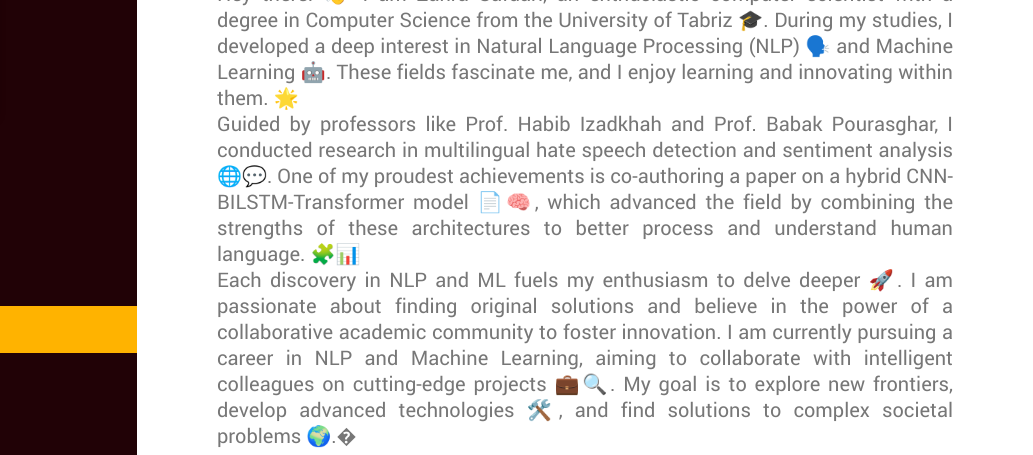
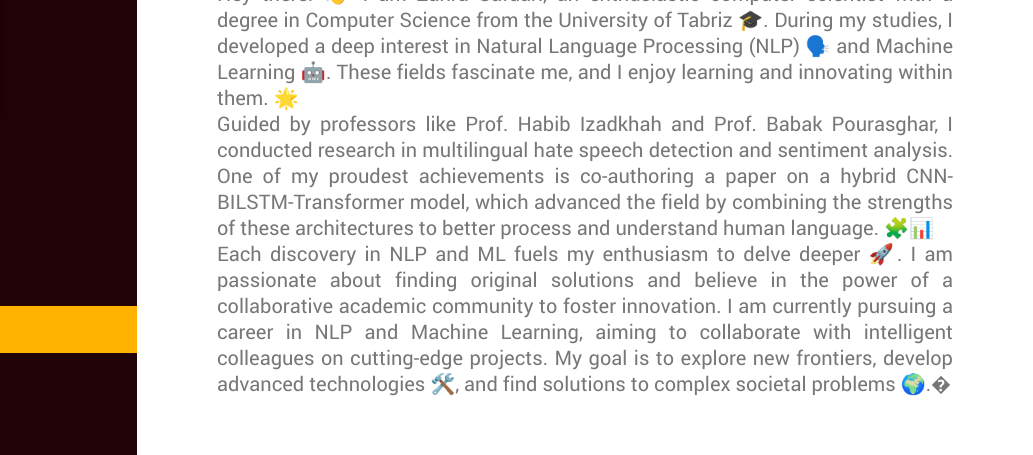
Before and after one commit to zahrasafdari/zahrasafdari.github.io, a plain HTML site: page index.html in a window 1280 px wide. Shown: the part 125-580 px from the top of the page, 247-1280 px from the left. Drawn offline with Linux system fonts and the light colour scheme.

Commit message:
Update index.html

```diff
--- a/index.html
+++ b/index.html
@@ -135,9 +135,9 @@
 
 <!-- <p style="text-align:justify"> <span style="font-size: 20px"> Hi there!</span></p></br> -->
 <p style="text-align:justify"> <span style="font-size: 20px">Hey there! 👋 I am Zahra Safdari, an enthusiastic computer scientist with a degree in Computer Science from the University of Tabriz 🎓. During my studies, I developed a deep interest in Natural Language Processing (NLP) 🗣️ and Machine Learning 🤖. These fields fascinate me, and I enjoy learning and innovating within them. 🌟
-<p style="text-align:justify"> <span style="font-size: 20px"> Guided by professors like Prof. Habib Izadkhah and Prof. Babak Pourasghar, I conducted research in multilingual hate speech detection and sentiment analysis 🌐💬. One of my proudest achievements is co-authoring a paper on a hybrid CNN-BILSTM-Transformer model 📄🧠, which advanced the field by combining the strengths of these architectures to better process and understand human language. 🧩📊
-</span></p>
-<p style="text-align:justify"> <span style="font-size: 20px">Each discovery in NLP and ML fuels my enthusiasm to delve deeper 🚀. I am passionate about finding original solutions and believe in the power of a collaborative academic community to foster innovation. I am currently pursuing a career in NLP and Machine Learning, aiming to collaborate with intelligent colleagues on cutting-edge projects 💼🔍. My goal is to explore new frontiers, develop advanced technologies 🛠️, and find solutions to complex societal problems 🌍.�
+<p style="text-align:justify"> <span style="font-size: 20px"> Guided by professors like Prof. Habib Izadkhah and Prof. Babak Pourasghar, I conducted research in multilingual hate speech detection and sentiment analysis. One of my proudest achievements is co-authoring a paper on a hybrid CNN-BILSTM-Transformer model, which advanced the field by combining the strengths of these architectures to better process and understand human language. 🧩📊
+<!-- </span></p></span></br> -->
+<p style="text-align:justify"> <span style="font-size: 20px">Each discovery in NLP and ML fuels my enthusiasm to delve deeper 🚀. I am passionate about finding original solutions and believe in the power of a collaborative academic community to foster innovation. I am currently pursuing a career in NLP and Machine Learning, aiming to collaborate with intelligent colleagues on cutting-edge projects. My goal is to explore new frontiers, develop advanced technologies 🛠️, and find solutions to complex societal problems 🌍.�
 
 
 
```
